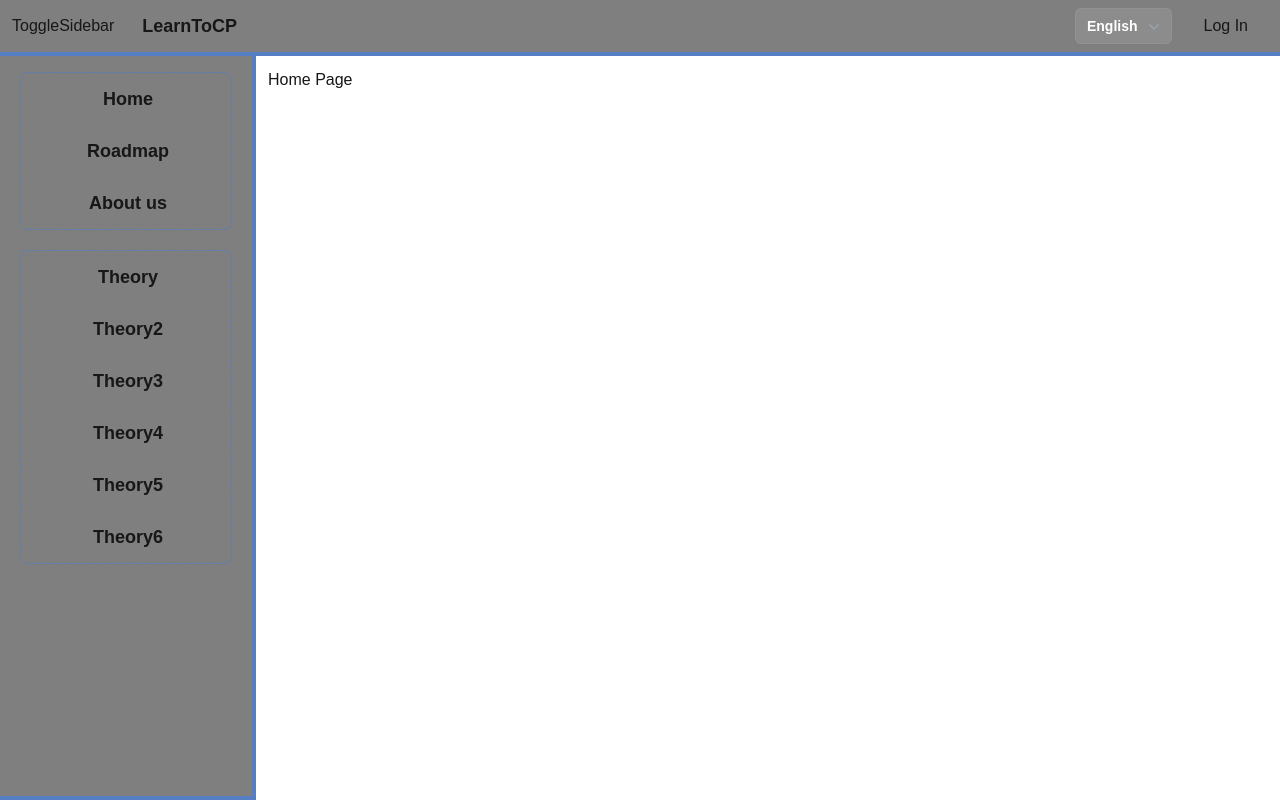
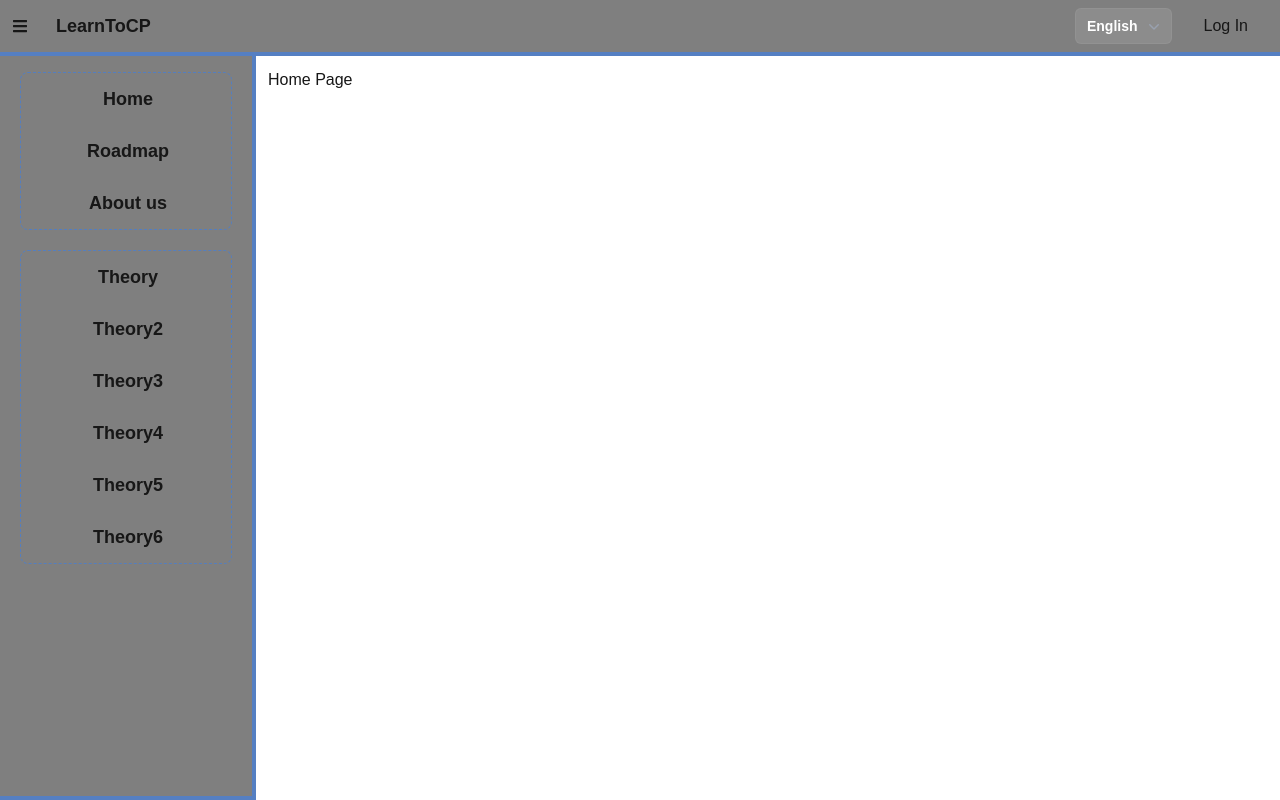
Before and after one commit to ZippyBagi/LearnToCP, a Next.js app in the folder learntocp/: page / in a window 1280 px wide. Built offline with nearby package versions, Linux system fonts and the light colour scheme.

Commit message:
Sidebar Logo

```diff
--- a/learntocp/app/ui/navbar.tsx
+++ b/learntocp/app/ui/navbar.tsx
@@ -1,12 +1,13 @@
 import SignInButton from "@/app/ui/utils/signInButton"
 import LanguageSelector from "@/app/ui/utils/languageSelect"
+import { FaBars } from "react-icons/fa";
 
 export default function Navbar({ setSideBarActiveFunction }: { setSideBarActiveFunction: () => void }){
     return <nav className="flex items-center w-full bg-black/50 justify-between border-b-4 border-blue-500/50">
 
         <div className="flex items-center">
             <button onClick={setSideBarActiveFunction} className="cursor-pointer px-3">
-                ToggleSidebar
+                <FaBars></FaBars>
             </button>
 
             <div className="text-lg font-bold p-3 pl-4">
--- a/learntocp/app/ui/utils/sideBarToggle.tsx
+++ b/learntocp/app/ui/utils/sideBarToggle.tsx
@@ -1,5 +1,4 @@
 import SideBar from "@/app/ui/sidebar";
-
 
 type SideBarToggleInput = {
 
--- a/learntocp/package.json
+++ b/learntocp/package.json
@@ -16,7 +16,8 @@
     "next": "16.1.6",
     "postcss": "^8.5.8",
     "react": "19.2.3",
-    "react-dom": "19.2.3"
+    "react-dom": "19.2.3",
+    "react-icons": "^5.6.0"
   },
   "devDependencies": {
     "@tailwindcss/postcss": "^4",
```
Also changed, not shown: 1 other file (tests, documents, lock files or other folders).
